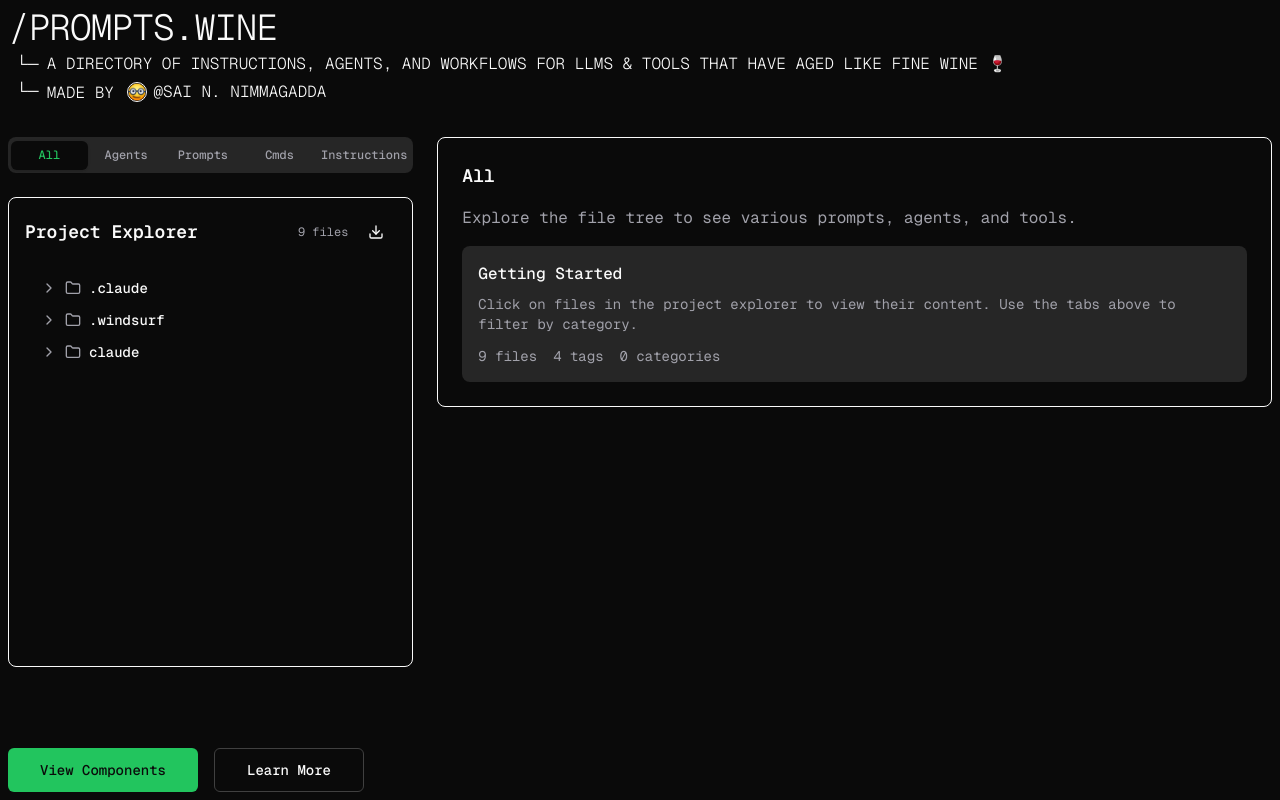
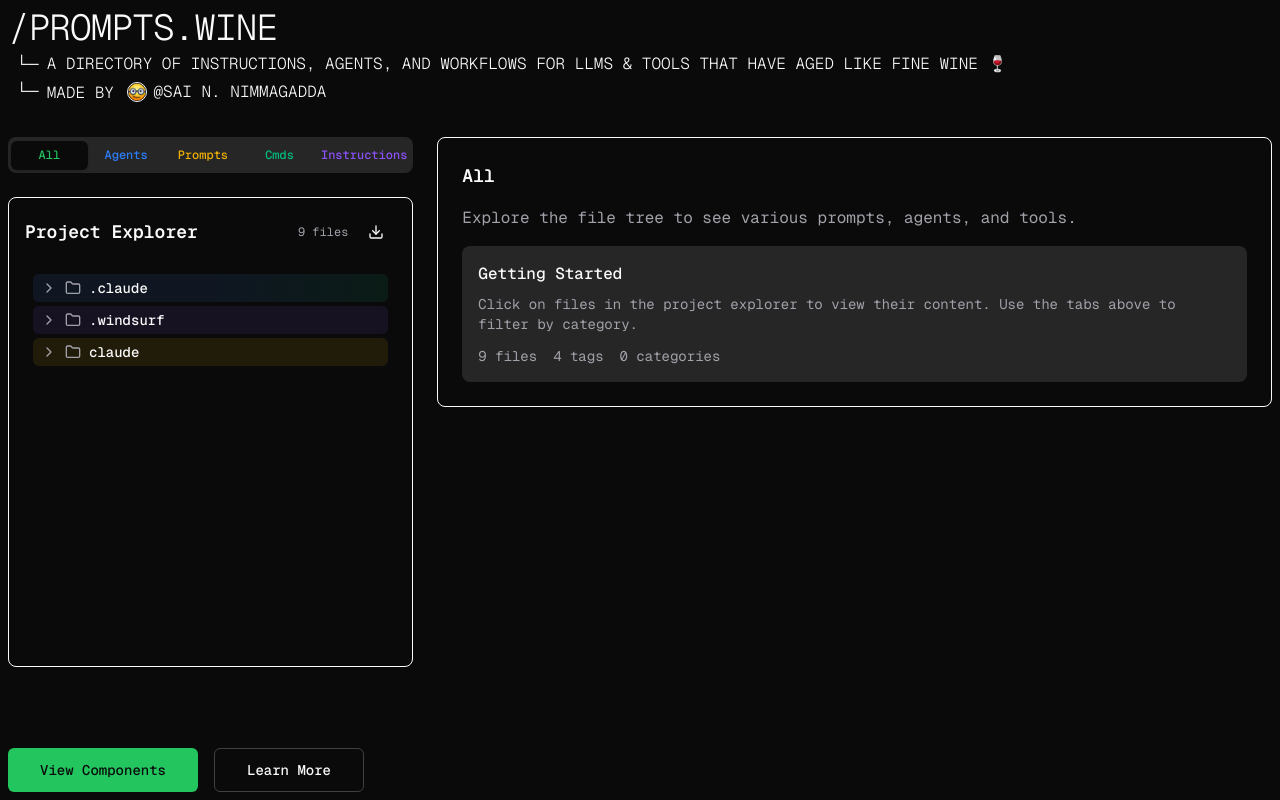
Before and after one commit to funsaized/prompts.wine, a Next.js app: page / in a window 1280 px wide. Built offline with nearby package versions, Linux system fonts and the light colour scheme.

Commit message:
style: coloring

```diff
--- a/package.json
+++ b/package.json
@@ -19,6 +19,7 @@
     "@radix-ui/react-scroll-area": "^1.2.10",
     "@radix-ui/react-slot": "^1.2.3",
     "@radix-ui/react-tabs": "^1.1.13",
+    "@radix-ui/react-tooltip": "^1.2.8",
     "class-variance-authority": "^0.7.1",
     "clsx": "^2.1.1",
     "lucide-react": "^0.542.0",
--- a/src/app/page.tsx
+++ b/src/app/page.tsx
@@ -9,6 +9,7 @@
 import { Download, Tag, Clock } from "lucide-react";
 import Image from "next/image";
 import { FileTreeItem } from "@/lib/content-types";
+import { getContentTypeColorClass } from "@/lib/colors";
 // Import just the type, not the server functions
 export interface StaticContentData {
   contentTree: FileTreeItem[];
@@ -162,18 +163,27 @@
                 <TabsTrigger value="all" className="px-0.5 py-1 text-xs">
                   All
                 </TabsTrigger>
-                <TabsTrigger value="agents" className="px-0.5 py-1 text-xs">
+                <TabsTrigger
+                  value="agents"
+                  className={`px-0.5 py-1 text-xs ${getContentTypeColorClass("agents")}`}
+                >
                   Agents
                 </TabsTrigger>
-                <TabsTrigger value="prompts" className="px-0.5 py-1 text-xs">
+                <TabsTrigger
+                  value="prompts"
+                  className={`px-0.5 py-1 text-xs ${getContentTypeColorClass("prompts")}`}
+                >
                   Prompts
                 </TabsTrigger>
-                <TabsTrigger value="commands" className="px-0.5 py-1 text-xs">
+                <TabsTrigger
+                  value="commands"
+                  className={`px-0.5 py-1 text-xs ${getContentTypeColorClass("commands")}`}
+                >
                   Cmds
                 </TabsTrigger>
                 <TabsTrigger
                   value="instructions"
-                  className="px-0.5 py-1 text-xs"
+                  className={`px-0.5 py-1 text-xs ${getContentTypeColorClass("instructions")}`}
                 >
                   Instructions
                 </TabsTrigger>
--- a/src/components/ui/file-tree.tsx
+++ b/src/components/ui/file-tree.tsx
@@ -16,7 +16,19 @@
   CollapsibleContent,
   CollapsibleTrigger,
 } from "./collapsible";
+import {
+  Tooltip,
+  TooltipContent,
+  TooltipProvider,
+  TooltipTrigger,
+} from "./tooltip";
 import { FileTreeItem } from "@/lib/content-types";
+import {
+  getPrimaryContentType,
+  getContentTypeBackground,
+  createGradientBackground,
+  type ContentType,
+} from "@/lib/colors";
 
 interface FileTreeNodeProps {
   item: FileTreeItem;
@@ -50,26 +62,99 @@
 
   const indent = level * 16;
 
+  // Calculate background color based on content type or children composition
+  const getNodeBackground = React.useMemo(() => {
+    if (item.type === "file" && item.tags) {
+      const primaryType = getPrimaryContentType(item.tags);
+      return primaryType
+        ? getContentTypeBackground(primaryType, 0.15)
+        : undefined;
+    }
+
+    if (item.type === "folder" && item.children) {
+      // Count content types in all descendant files
+      const typeCount: Record<ContentType, number> = {
+        agents: 0,
+        prompts: 0,
+        commands: 0,
+        instructions: 0,
+      };
+
+      function countTypes(items: FileTreeItem[]) {
+        for (const child of items) {
+          if (child.type === "file" && child.tags) {
+            const primaryType = getPrimaryContentType(child.tags);
+            if (primaryType) {
+              typeCount[primaryType]++;
+            }
+          } else if (child.type === "folder" && child.children) {
+            countTypes(child.children);
+          }
+        }
+      }
+
+      countTypes(item.children);
+
+      // Create weighted color blend
+      const colorWeights: Array<[ContentType, number]> = [];
+      let totalCount = 0;
+      for (const [type, count] of Object.entries(typeCount) as Array<
+        [ContentType, number]
+      >) {
+        if (count > 0) {
+          colorWeights.push([type, count]);
+          totalCount += count;
+        }
+      }
+
+      if (totalCount > 0) {
+        // Always use gradient for consistent appearance
+        return createGradientBackground(colorWeights);
+      }
+    }
+
+    return undefined;
+  }, [item]);
+
   if (item.type === "file") {
     return (
       <div
         className={cn(
-          "hover:bg-accent/50 text-foreground group flex cursor-pointer items-center gap-2 rounded-md px-2 py-1 text-sm transition-colors",
-          isSelected && "bg-accent text-accent-foreground"
+          "hover:bg-accent/50 text-foreground group flex cursor-pointer items-center gap-2 rounded-md px-2 py-1 text-sm transition-all",
+          isSelected && "bg-accent text-accent-foreground ring-accent ring-2"
         )}
-        style={{ paddingLeft: `${indent + 8}px` }}
+        style={{
+          paddingLeft: `${indent + 8}px`,
+          background: !isSelected ? getNodeBackground : undefined,
+          borderLeft:
+            getNodeBackground && !isSelected
+              ? `3px solid ${getNodeBackground}`
+              : undefined,
+        }}
         onClick={handleToggle}
       >
         <File className="text-muted-foreground h-4 w-4 shrink-0" />
         <span className="flex-1 truncate">{item.name}</span>
         {item.tags && item.tags.length > 0 && (
-          <div className="flex items-center gap-1 opacity-0 transition-opacity group-hover:opacity-100">
+          <Tooltip>
+            <TooltipTrigger asChild>
+              <div className="flex cursor-help items-center gap-1 opacity-0 transition-opacity group-hover:opacity-100">
                 <Tag className="text-muted-foreground h-3 w-3" />
-            <span className="text-muted-foreground text-xs">
-              {item.tags.slice(0, 2).join(", ")}
-              {item.tags.length > 2 && "..."}
+              </div>
+            </TooltipTrigger>
+            <TooltipContent side="top" align="end" className="max-w-xs">
+              <div className="flex flex-wrap gap-1">
+                {item.tags.map(tag => (
+                  <span
+                    key={tag}
+                    className="text-xs"
+                  >
+                    {tag}
                   </span>
+                ))}
               </div>
+            </TooltipContent>
+          </Tooltip>
         )}
       </div>
     );
@@ -80,10 +165,14 @@
       <CollapsibleTrigger asChild>
         <div
           className={cn(
-            "hover:bg-accent/50 text-foreground flex w-full cursor-pointer items-center gap-2 rounded-md px-2 py-1 text-sm transition-colors",
-            isSelected && "bg-accent text-accent-foreground"
+            "hover:bg-accent/50 text-foreground relative flex w-full cursor-pointer items-center gap-2 overflow-hidden rounded-md px-2 py-1 text-sm transition-all",
+            isSelected && "bg-accent text-accent-foreground ring-accent ring-2"
           )}
-          style={{ paddingLeft: `${indent + 8}px` }}
+          style={{
+            paddingLeft: `${indent + 8}px`,
+            background:
+              !isSelected && getNodeBackground ? getNodeBackground : undefined,
+          }}
           onClick={handleToggle}
         >
           {isOpen ? (
@@ -121,6 +210,7 @@
   className,
 }: FileTreeProps): React.JSX.Element {
   return (
+    <TooltipProvider>
       <div className={cn("text-foreground space-y-1 p-2", className)}>
         {data.map((item, index) => (
           <FileTreeNode
@@ -131,6 +221,7 @@
           />
         ))}
       </div>
+    </TooltipProvider>
   );
 }
 
--- /dev/null
+++ b/src/components/ui/tooltip.tsx
@@ -0,0 +1,30 @@
+"use client"
+
+import * as React from "react"
+import * as TooltipPrimitive from "@radix-ui/react-tooltip"
+
+import { cn } from "@/lib/utils"
+
+const TooltipProvider = TooltipPrimitive.Provider
+
+const Tooltip = TooltipPrimitive.Root
+
+const TooltipTrigger = TooltipPrimitive.Trigger
+
+const TooltipContent = React.forwardRef<
+  React.ElementRef<typeof TooltipPrimitive.Content>,
+  React.ComponentPropsWithoutRef<typeof TooltipPrimitive.Content>
+>(({ className, sideOffset = 4, ...props }, ref) => (
+  <TooltipPrimitive.Content
+    ref={ref}
+    sideOffset={sideOffset}
+    className={cn(
+      "z-50 overflow-hidden rounded-md bg-popover px-3 py-1.5 text-sm text-emerald-500 shadow-md animate-in fade-in-0 zoom-in-95 data-[state=closed]:animate-out data-[state=closed]:fade-out-0 data-[state=closed]:zoom-out-95 data-[side=bottom]:slide-in-from-top-2 data-[side=left]:slide-in-from-right-2 data-[side=right]:slide-in-from-left-2 data-[side=top]:slide-in-from-bottom-2 origin-[--radix-tooltip-content-transform-origin]",
+      className
+    )}
+    {...props}
+  />
+))
+TooltipContent.displayName = TooltipPrimitive.Content.displayName
+
+export { Tooltip, TooltipTrigger, TooltipContent, TooltipProvider }
--- /dev/null
+++ b/src/lib/colors.ts
@@ -0,0 +1,156 @@
+/**
+ * Color system for content type visualization
+ */
+
+export type ContentType = "agents" | "prompts" | "commands" | "instructions";
+
+// Define colors for each content type with RGB values for blending
+export const CONTENT_COLORS: Record<
+  ContentType,
+  { hex: string; rgb: [number, number, number]; name: string }
+> = {
+  agents: {
+    hex: "#3b82f6", // blue
+    rgb: [59, 130, 246],
+    name: "blue",
+  },
+  prompts: {
+    hex: "#eab308", // yellow
+    rgb: [234, 179, 8],
+    name: "yellow",
+  },
+  commands: {
+    hex: "#10b981", // emerald/green
+    rgb: [16, 185, 129],
+    name: "emerald",
+  },
+  instructions: {
+    hex: "#8b5cf6", // purple/violet
+    rgb: [139, 92, 246],
+    name: "violet",
+  },
+};
+
+/**
+ * Get the primary content type from tags array
+ */
+export function getPrimaryContentType(tags: string[]): ContentType | null {
+  const contentTypes: ContentType[] = [
+    "agents",
+    "prompts",
+    "commands",
+    "instructions",
+  ];
+
+  for (const type of contentTypes) {
+    if (tags.includes(type)) {
+      return type;
+    }
+  }
+  return null;
+}
+
+/**
+ * Convert RGB to hex color
+ */
+export function rgbToHex(r: number, g: number, b: number): string {
+  return (
+    "#" +
+    [r, g, b]
+      .map(x => {
+        const hex = Math.round(x).toString(16);
+        return hex.length === 1 ? "0" + hex : hex;
+      })
+      .join("")
+  );
+}
+
+/**
+ * Blend multiple colors based on weights
+ * @param colors Array of [contentType, weight] pairs
+ * @returns Blended color in hex format
+ */
+export function blendColors(colors: Array<[ContentType, number]>): string {
+  if (colors.length === 0) return "transparent";
+  if (colors.length === 1) return CONTENT_COLORS[colors[0][0]].hex;
+
+  // Calculate total weight
+  const totalWeight = colors.reduce((sum, [, weight]) => sum + weight, 0);
+  if (totalWeight === 0) return "transparent";
+
+  // Weighted average of RGB components
+  let r = 0,
+    g = 0,
+    b = 0;
+
+  for (const [type, weight] of colors) {
+    const color = CONTENT_COLORS[type];
+    const normalizedWeight = weight / totalWeight;
+    r += color.rgb[0] * normalizedWeight;
+    g += color.rgb[1] * normalizedWeight;
+    b += color.rgb[2] * normalizedWeight;
+  }
+
+  return rgbToHex(r, g, b);
+}
+
+/**
+ * Create a gradient background from multiple colors with reduced opacity
+ */
+export function createGradientBackground(
+  colors: Array<[ContentType, number]>
+): string {
+  if (colors.length === 0) return "transparent";
+  if (colors.length === 1) {
+    return getContentTypeBackground(colors[0][0], 0.1);
+  }
+
+  // Calculate total weight
+  const totalWeight = colors.reduce((sum, [, weight]) => sum + weight, 0);
+  if (totalWeight === 0) return "transparent";
+
+  // Create gradient stops with reduced opacity
+  const stops: string[] = [];
+  let currentPosition = 0;
+
+  for (const [type, weight] of colors) {
+    const percentage = (weight / totalWeight) * 100;
+    const color = CONTENT_COLORS[type];
+    const rgbaColor = `rgba(${color.rgb[0]}, ${color.rgb[1]}, ${color.rgb[2]}, 0.1)`;
+
+    if (stops.length === 0) {
+      stops.push(`${rgbaColor} 0%`);
+    }
+
+    currentPosition += percentage;
+    stops.push(`${rgbaColor} ${currentPosition}%`);
+  }
+
+  return `linear-gradient(90deg, ${stops.join(", ")})`;
+}
+
+/**
+ * Get CSS class for content type color
+ */
+export function getContentTypeColorClass(type: ContentType): string {
+  const colorMap: Record<ContentType, string> = {
+    agents: "text-blue-500",
+    prompts: "text-yellow-500",
+    commands: "text-emerald-500",
+    instructions: "text-violet-500",
+  };
+
+  return colorMap[type] || "";
+}
+
+/**
+ * Get background color with opacity for a content type
+ */
+export function getContentTypeBackground(
+  type: ContentType | null,
+  opacity: number = 0.1
+): string {
+  if (!type) return "transparent";
+  const color = CONTENT_COLORS[type];
+  return `rgba(${color.rgb[0]}, ${color.rgb[1]}, ${color.rgb[2]}, ${opacity})`;
+}
```
Also changed, not shown: public/content-data.json, 1 other file (tests, documents, lock files or other folders). Lines whose indentation alone changed are shown as unchanged.
